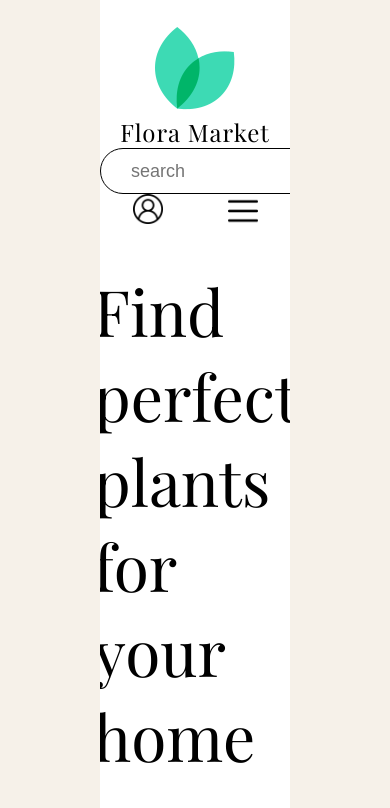
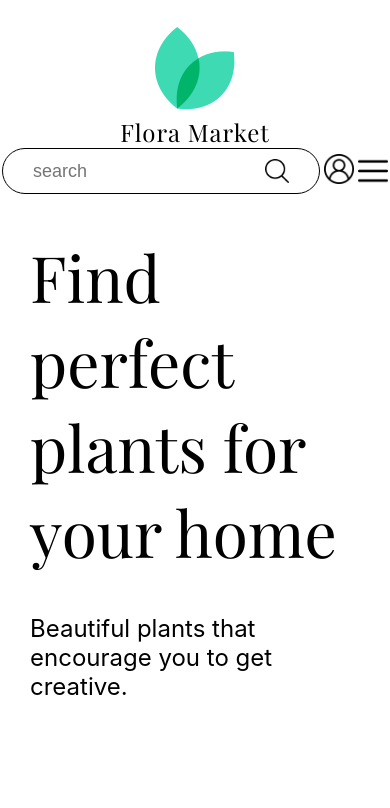
Before and after one commit to Akshay-K-Bhat/Flora-Market, a website built with Vite: page index.html in a window 390 px wide. Shown: the top 808 px of the page. Built offline with nearby package versions, Linux system fonts and the light colour scheme.

Commit message:
second commit

```diff
--- a/css/style.css
+++ b/css/style.css
@@ -61,3 +61,10 @@
     }
 
 }
+
+@media screen and (max-width: 400px) {
+    .container {
+        width: 100%;
+        margin: 0;
+    }
+}
```
